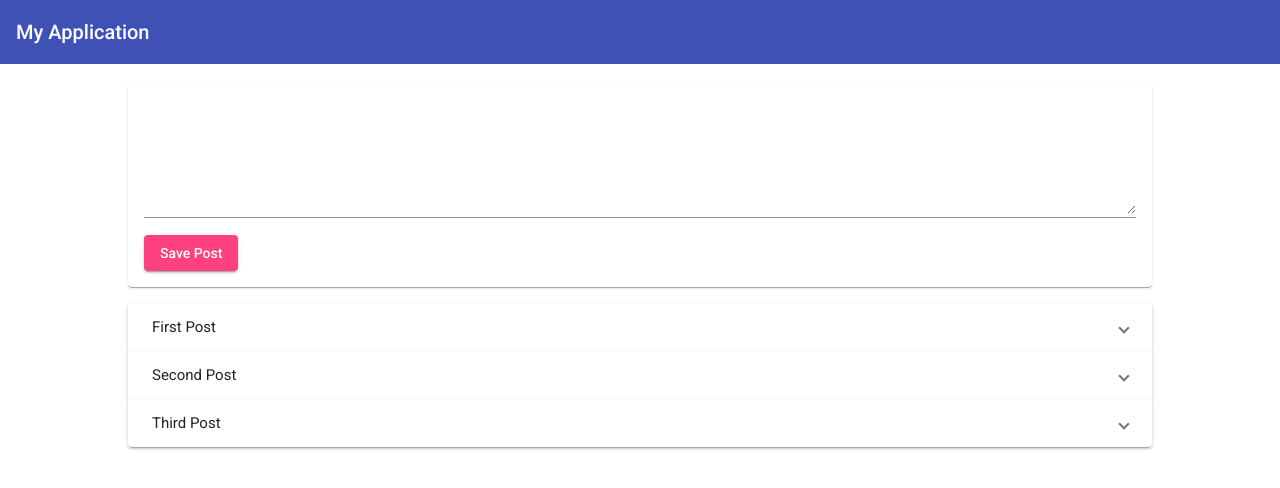
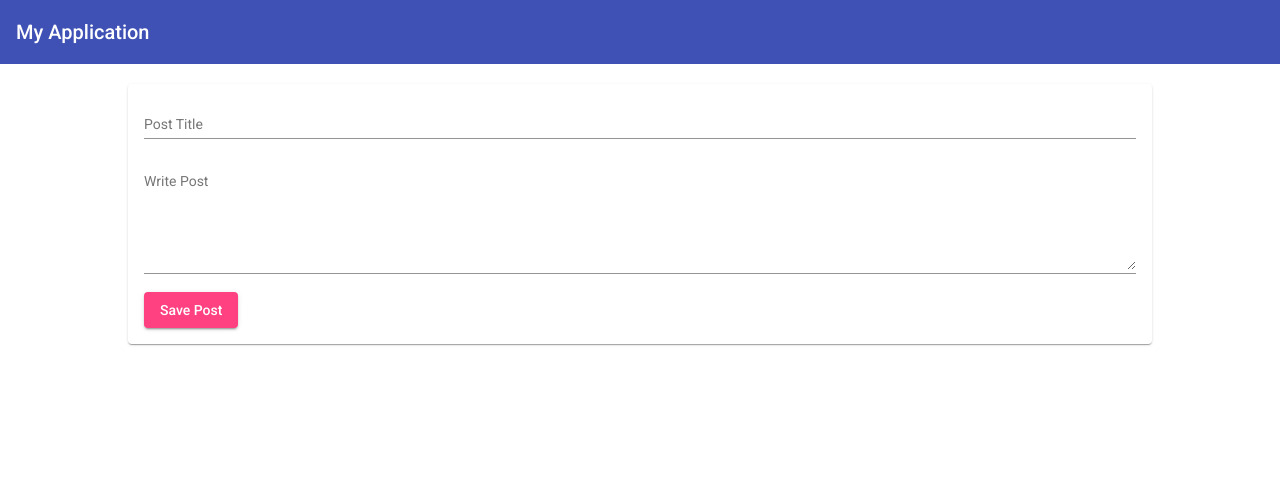
Before and after one commit to afnan2013/SocialCommunicationApp, an Angular app: page / in a window 1280 px wide. Shown: the top 488 px of the page. Built offline with nearby package versions, Linux system fonts and the light colour scheme.

Commit message:
post-create & post-list comp communication complete

```diff
--- a/src/app/app.component.html
+++ b/src/app/app.component.html
@@ -1,6 +1,6 @@
 <app-header></app-header>
 
 <main>
-  <app-post-create></app-post-create>
-  <app-post-list></app-post-list>
+  <app-post-create (newPostAdded)="onPostAdded($event)"></app-post-create>
+  <app-post-list [posts]="postList"></app-post-list>
 </main>
--- a/src/app/app.component.ts
+++ b/src/app/app.component.ts
@@ -1,4 +1,5 @@
 import { Component } from '@angular/core';
+import { Post } from './post/post.model';
 
 @Component({
   selector: 'app-root',
@@ -7,4 +8,10 @@ import { Component } from '@angular/core';
 })
 export class AppComponent {
   title = 'SocialApp';
+
+  postList: Post[]= [];
+
+  onPostAdded(newPost : Post){
+    this.postList.push(newPost);
+  }
 }
--- a/src/app/post/post-create/post-create.component.html
+++ b/src/app/post/post-create/post-create.component.html
@@ -1,6 +1,12 @@
 <mat-card>
   <mat-form-field>
-    <textarea matInput rows="6" [(ngModel)]="postInput"></textarea>
+    <mat-label>Post Title</mat-label>
+    <input matInput placeholder="Ex. Wedding" [(ngModel)]="newPostTitle">
   </mat-form-field>
-  <button mat-raised-button color="accent" (click)="addPost()">Save Post</button>
+
+  <mat-form-field>
+    <mat-label>Write Post</mat-label>
+    <textarea matInput rows="6" placeholder="Ex. It makes me feel..." [(ngModel)]="newPostContent"></textarea>
+  </mat-form-field>
+  <button mat-raised-button color="accent" (click)="onPostAdded()">Save Post</button>
 </mat-card>
--- a/src/app/post/post-create/post-create.component.ts
+++ b/src/app/post/post-create/post-create.component.ts
@@ -1,4 +1,5 @@
-import { Component } from "@angular/core";
+import { Component, EventEmitter, Output } from "@angular/core";
+import { Post } from "../post.model";
 
 @Component({
   selector:"app-post-create",
@@ -7,10 +8,18 @@ import { Component } from "@angular/core";
 })
 export class PostCreateComponent {
 
-  postInput = "";
-  newPost = "NO CONTENT";
+  @Output('newPostAdded') addNewPost = new EventEmitter<Post>();
 
-  addPost(){
-    this.newPost = this.postInput;
+  newPostTitle = "";
+  newPostContent = "";
+
+  onPostAdded(){
+    const post = {
+      title: this.newPostTitle,
+      content: this.newPostContent
+    }
+    this.addNewPost.emit(post);
+    this.newPostContent = "";
+    this.newPostTitle = "";
   }
 }
--- a/src/app/post/post-list/post-list.component.ts
+++ b/src/app/post/post-list/post-list.component.ts
@@ -1,4 +1,5 @@
-import { Component } from "@angular/core";
+import { Component, Input } from "@angular/core";
+import { Post } from "../post.model";
 
 @Component({
   selector: "app-post-list",
@@ -6,9 +7,5 @@ import { Component } from "@angular/core";
   styleUrls: ["./post-list.component.css"]
 })
 export class PostListComponent{
-  posts= [
-      {title: "First Post", content: "This is the first post."},
-      {title: "Second Post", content: "This is the first post."},
-      {title: "Third Post", content: "This is the first post."}
-  ]
+  @Input() posts: Post[];
 }
--- /dev/null
+++ b/src/app/post/post.model.ts
@@ -0,0 +1,4 @@
+export interface Post {
+  title: string,
+  content: string
+}
```
